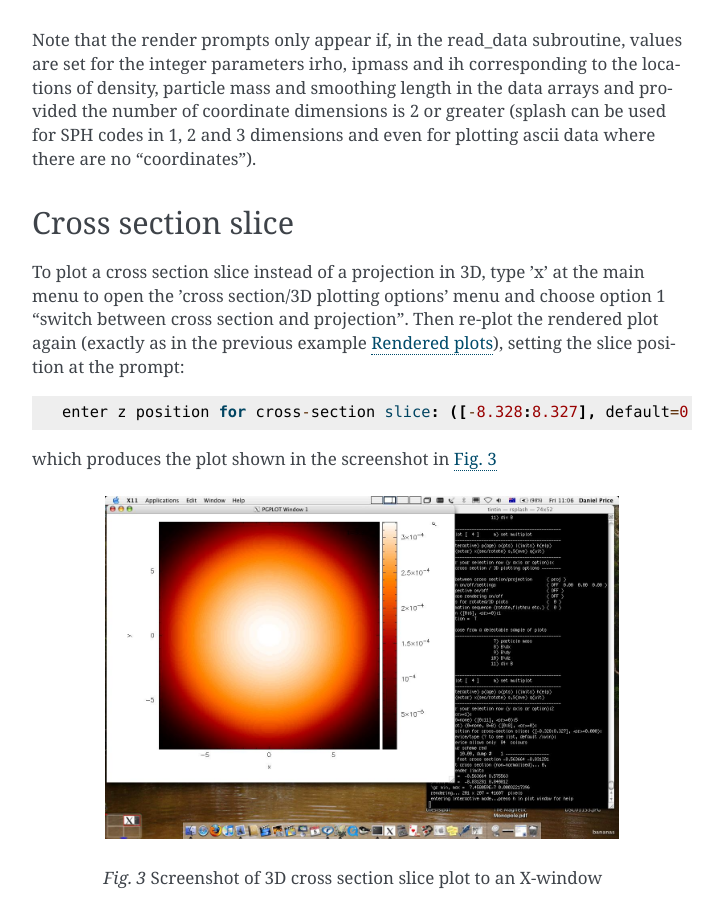
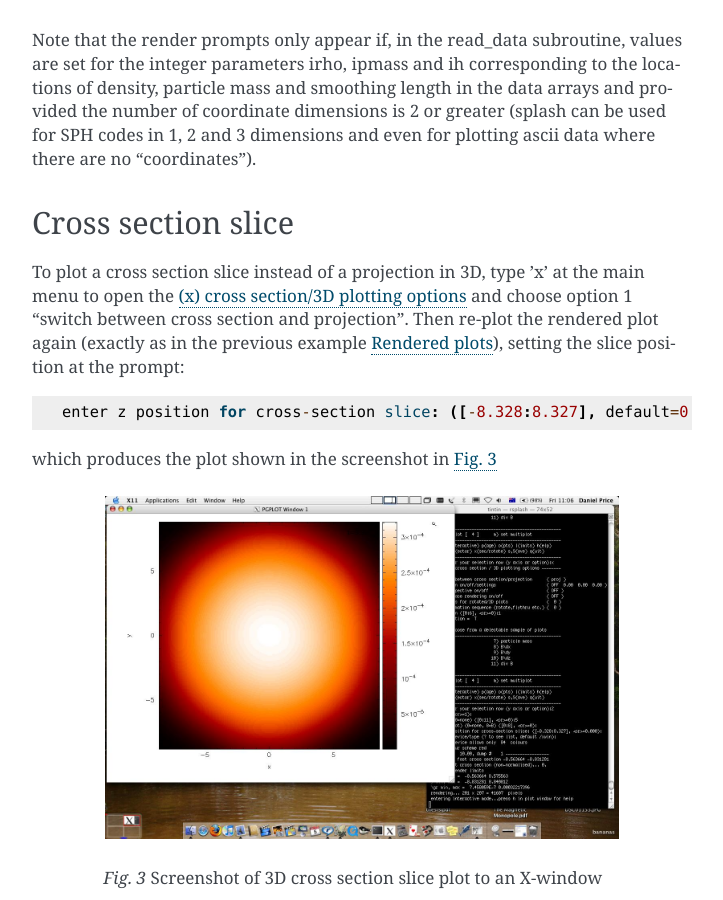
Before and after one commit to danieljprice/splash, a Sphinx documentation site: the page built from docs/basic.rst, in a window 1280 px wide and 900 px high, scrolled down 3308 px. Shown: the whole window, without its empty margins (388-1111 px from the left). Built offline with Sphinx 7.4.7, drawn with Linux system fonts in a browser that asks for light colours; some of the changed lines change nothing that is shown.

Commit message:
(docs) added missing figures

```diff
--- a/docs/basic.rst
+++ b/docs/basic.rst
@@ -164,7 +164,7 @@
 -------------------
 
 To plot a cross section slice instead of a projection in 3D, type ’x’ at
-the main menu to open the ’cross section/3D plotting options’ menu and
+the main menu to open the :ref:`sec:menu-x` and
 choose option 1 “switch between cross section and projection”. Then
 re-plot the rendered plot again (exactly as in the previous example
 :ref:`sec:renderplot`), setting the slice position at the prompt:
```
Also changed, not shown: docs/figs/default-mode.png (added), docs/figs/hollywood-mode.png (added).
